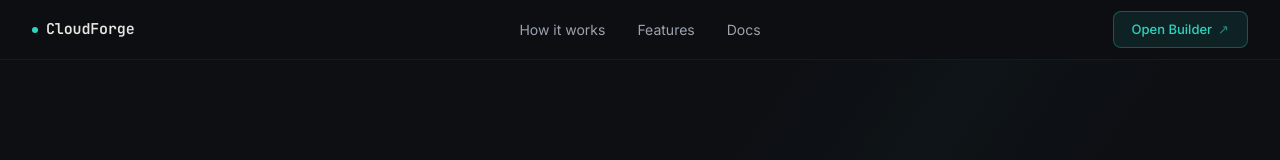
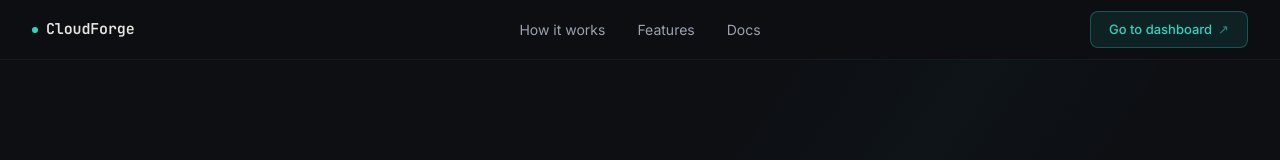
Before and after one commit to devgunnu/cloudforge, a Next.js app in the folder frontend/: page / in a window 1280 px wide. Shown: the top 160 px of the page. Built offline with nearby package versions, Linux system fonts and the light colour scheme.

Commit message:
fix(landing): reroute all CTAs from /builder to /dashboard
- Hero "Start building free" → /dashboard
- Nav "Open Builder" → "Go to dashboard" at /dashboard
- CTA section both builder links → /dashboard

```diff
--- a/frontend/src/components/landing/CTA.tsx
+++ b/frontend/src/components/landing/CTA.tsx
@@ -2,6 +2,7 @@
 
 import { useState, type FormEvent } from 'react';
 import { motion, AnimatePresence } from 'framer-motion';
+import Link from 'next/link';
 
 // ============================================================
 // BACKEND HOOK: Waitlist signup
@@ -150,8 +151,8 @@ export default function CTA() {
                 </span>
               </div>
 
-              <a
-                href="/builder"
+              <Link
+                href="/dashboard"
                 className="lp-btn-primary"
                 style={{
                   fontFamily: 'var(--font-inter), system-ui, sans-serif',
@@ -165,7 +166,7 @@ export default function CTA() {
                 }}
               >
                 Try the builder now →
-              </a>
+              </Link>
             </motion.div>
           ) : (
             <motion.div
@@ -234,8 +235,8 @@ export default function CTA() {
                 }}
               >
                 or{' '}
-                <a
-                  href="/builder"
+                <Link
+                  href="/dashboard"
                   className="lp-nav-link"
                   style={{
                     color: 'var(--lp-accent)',
@@ -245,7 +246,7 @@ export default function CTA() {
                   }}
                 >
                   open the builder directly →
-                </a>
+                </Link>
               </p>
             </motion.div>
           )}
--- a/frontend/src/components/landing/Hero.tsx
+++ b/frontend/src/components/landing/Hero.tsx
@@ -1,6 +1,7 @@
 'use client';
 
 import { motion } from 'framer-motion';
+import Link from 'next/link';
 import TerminalAnimation from './TerminalAnimation';
 import CanvasMockup from './CanvasMockup';
 
@@ -174,8 +175,8 @@ export default function Hero() {
           position: 'relative',
         }}
       >
-        <a
-          href="/builder"
+        <Link
+          href="/dashboard"
           className="lp-btn-primary"
           style={{
             fontFamily: 'var(--font-inter), system-ui, sans-serif',
@@ -191,7 +192,7 @@ export default function Hero() {
         >
           Start building free
           <span style={{ fontSize: '17px', lineHeight: 1 }}>→</span>
-        </a>
+        </Link>
         <a
           href="https://github.com"
           className="lp-btn-ghost"
--- a/frontend/src/components/landing/LandingNav.tsx
+++ b/frontend/src/components/landing/LandingNav.tsx
@@ -73,7 +73,7 @@ export default function LandingNav() {
 
       {/* CTA */}
       <Link
-        href="/builder"
+        href="/dashboard"
         className="lp-btn-primary"
         style={{
           fontFamily: 'var(--font-inter), system-ui, sans-serif',
@@ -86,7 +86,7 @@ export default function LandingNav() {
           gap: '6px',
         }}
       >
-        Open Builder
+        Go to dashboard
         <span style={{ opacity: 0.6 }}>↗</span>
       </Link>
     </nav>
```
